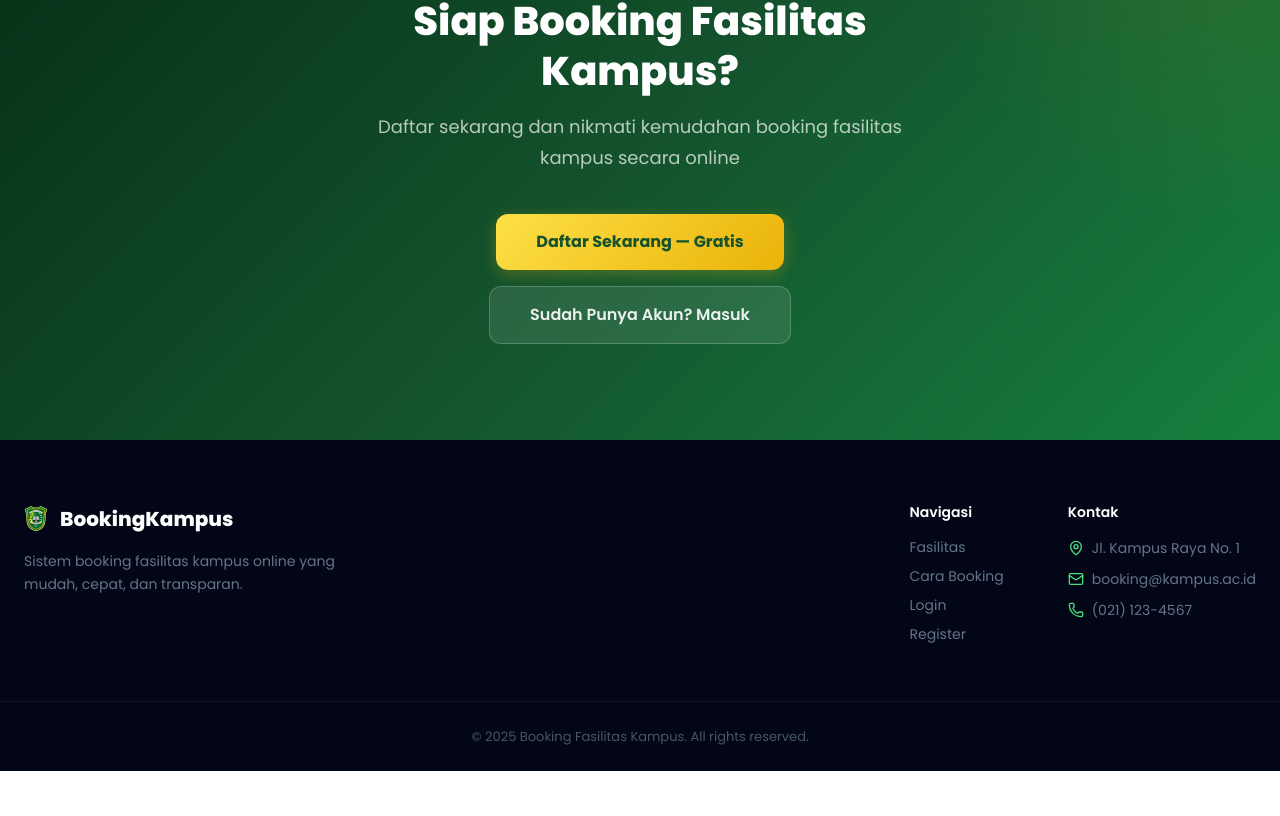
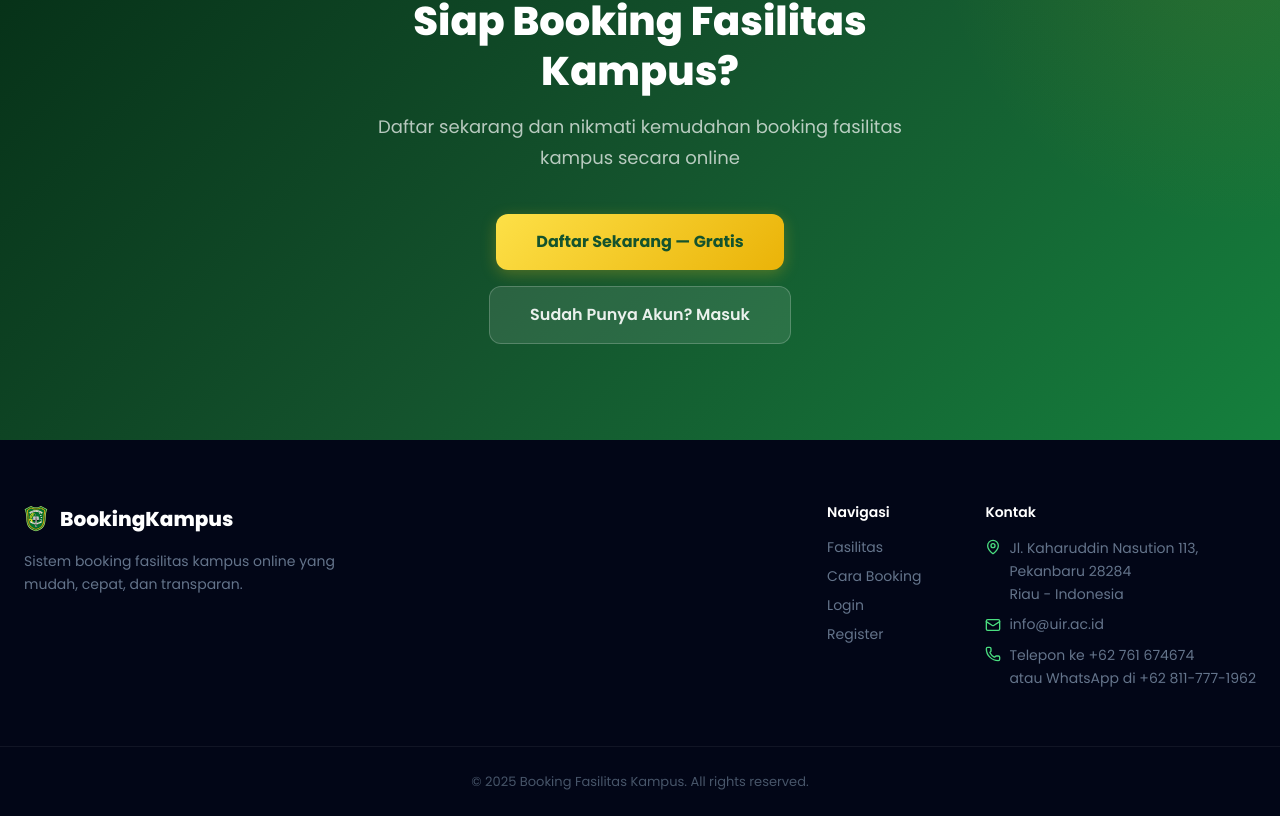
Before and after one commit to Kikosinaga/Sistem_Booking_Fasilitas_Kampus, a Next.js app: page / in a window 1280 px wide. Shown: the part 3717-4533 px from the top of the page. Before the commit the page ends 4488 px from the top, so only its background shows below. Built offline with nearby package versions, Linux system fonts and the light colour scheme; no server answers; the database is empty; what midtrans-client would draw is missing.

Commit message:
chore: update campus contact details in footer

```diff
--- a/src/app/page.tsx
+++ b/src/app/page.tsx
@@ -292,17 +292,24 @@ export default async function HomePage() {
             </div>
             <div className={styles.footerColumn}>
               <h4>Kontak</h4>
-              <p style={{ display: 'flex', alignItems: 'center', gap: '8px' }}>
-                <MapPin size={16} style={{ color: 'var(--primary-400)' }} />
-                Jl. Kampus Raya No. 1
+              <p style={{ display: 'flex', alignItems: 'flex-start', gap: '8px' }}>
+                <MapPin size={16} style={{ color: 'var(--primary-400)', marginTop: '2px', flexShrink: 0 }} />
+                <span>
+                  Jl. Kaharuddin Nasution 113,<br />
+                  Pekanbaru 28284<br />
+                  Riau - Indonesia
+                </span>
               </p>
               <p style={{ display: 'flex', alignItems: 'center', gap: '8px' }}>
-                <Mail size={16} style={{ color: 'var(--primary-400)' }} />
-                booking@kampus.ac.id
+                <Mail size={16} style={{ color: 'var(--primary-400)', flexShrink: 0 }} />
+                info@uir.ac.id
               </p>
-              <p style={{ display: 'flex', alignItems: 'center', gap: '8px' }}>
-                <Phone size={16} style={{ color: 'var(--primary-400)' }} />
-                (021) 123-4567
+              <p style={{ display: 'flex', alignItems: 'flex-start', gap: '8px' }}>
+                <Phone size={16} style={{ color: 'var(--primary-400)', marginTop: '2px', flexShrink: 0 }} />
+                <span>
+                  Telepon ke +62 761 674674<br />
+                  atau WhatsApp di +62 811-777-1962
+                </span>
               </p>
             </div>
           </div>
```
